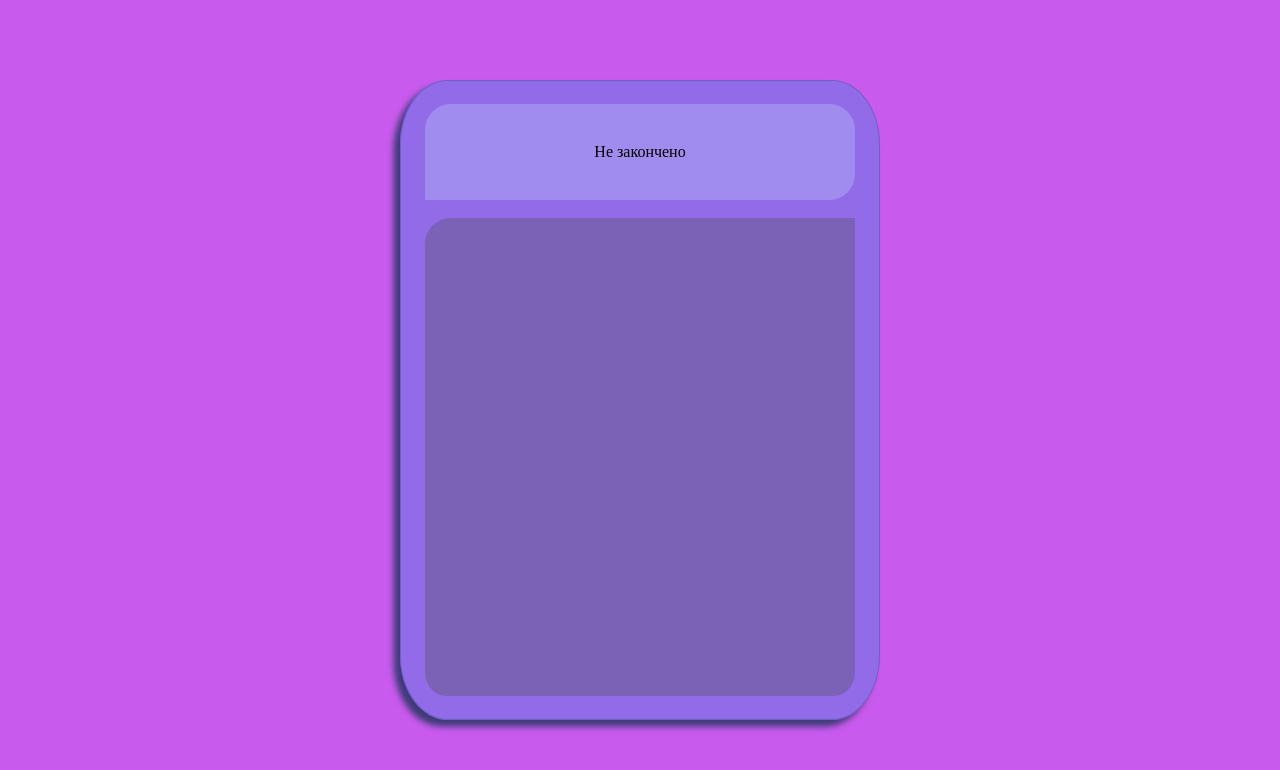
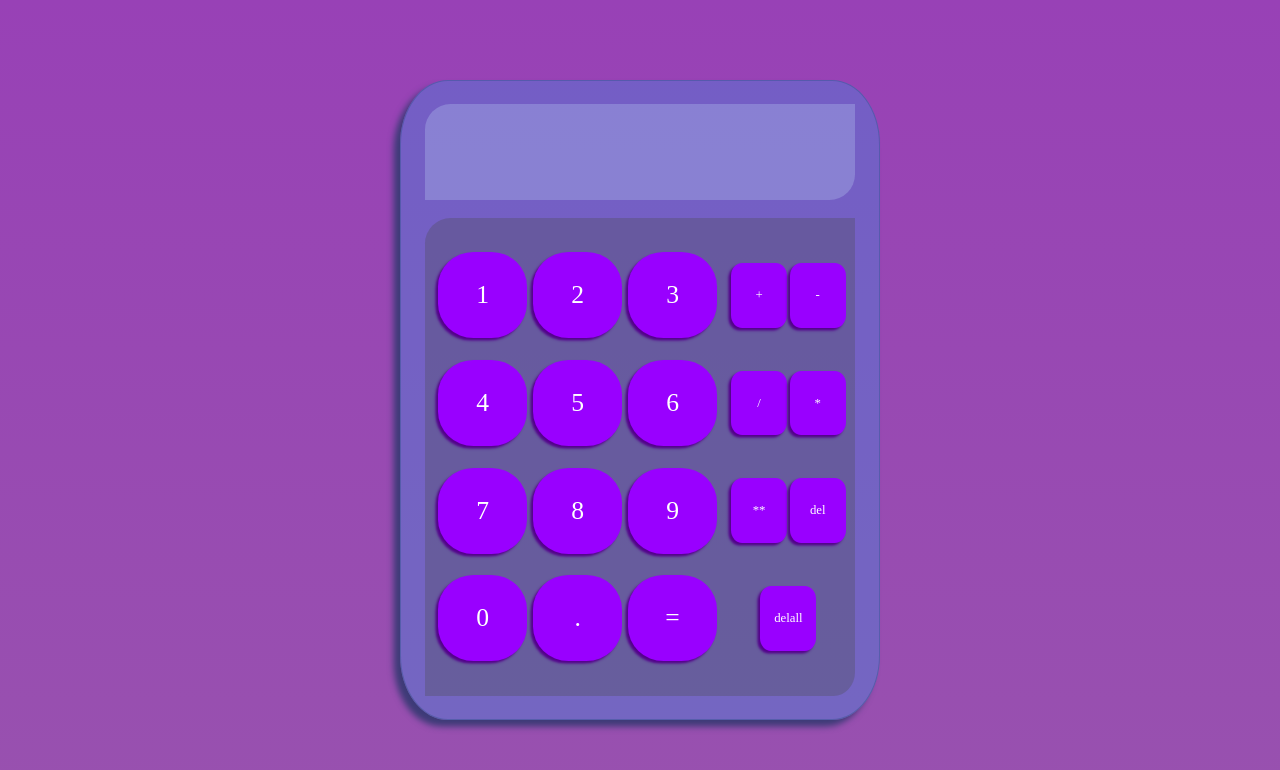
Before and after one commit to SRamzanA/Calculator-0.1, a plain HTML site: page index.html in a window 1280 px wide. Drawn offline with Linux system fonts and the light colour scheme.

Commit message:
Готовая версия

```diff
--- a/index.html
+++ b/index.html
@@ -1,5 +1,5 @@
 <!DOCTYPE html>
-<html lang="en">
+<html lang="ru">
 <head>
     <meta charset="UTF-8">
     <meta name="viewport" content="width=device-width, initial-scale=1.0">
@@ -9,11 +9,32 @@
 </head>
 <body>
     <div class="calculator">
-        <div class="c-display">Не закончено</div>
+        <div id="display" class="c-display"></div>
         <br>
         <div class="c-button">
-            <div class="c-number"></div>
-            <div class="c-func"></div>
+            <div class="c-b-num-panel">
+                <div class="b-number" onclick="displayAddNum(this.textContent)">1</div>
+                <div class="b-number" onclick="displayAddNum(this.textContent)">2</div>
+                <div class="b-number" onclick="displayAddNum(this.textContent)">3</div>
+                <div class="b-number" onclick="displayAddNum(this.textContent)">4</div>
+                <div class="b-number" onclick="displayAddNum(this.textContent)">5</div>
+                <div class="b-number" onclick="displayAddNum(this.textContent)">6</div>
+                <div class="b-number" onclick="displayAddNum(this.textContent)">7</div>
+                <div class="b-number" onclick="displayAddNum(this.textContent)">8</div>
+                <div class="b-number" onclick="displayAddNum(this.textContent)">9</div>
+                <div class="b-number" onclick="displayAddNum(this.textContent)">0</div>
+                <div class="b-number" onclick="displayAddFunc(this.textContent)">.</div>
+                <div class="b-number" onclick="result()">=</div>
+            </div>
+            <div class="c-b-func-panel">
+                <div class="b-func" onclick="displayAddFunc(this.textContent)">+</div>
+                <div class="b-func" onclick="displayAddFunc(this.textContent)">-</div>
+                <div class="b-func" onclick="displayAddFunc(this.textContent)">/</div>
+                <div class="b-func" onclick="displayAddFunc(this.textContent)">*</div>
+                <div class="b-func" onclick="displayAddFunc(this.textContent)">**</div>
+                <div class="b-func" onclick="delpop()">del</div>
+                <div class="b-func" onclick="deleteall()">delall</div>
+            </div>
         </div>
     </div>
 </body>
--- a/script.js
+++ b/script.js
@@ -0,0 +1,35 @@
+
+let display = document.getElementById("display")
+let numberButton = document.querySelectorAll(".b-number")
+
+let displayContent = []
+display.textContent = displayContent.join("")
+
+function deleteall() {
+    displayContent = []
+    display.textContent = displayContent.join("")
+}
+function delpop() {
+    displayContent.pop()
+    display.textContent = displayContent.join("")
+}
+function displayAddNum(num) {
+    displayContent.push(parseInt(num))
+    display.textContent = displayContent.join("")
+}
+function displayAddFunc(fun) {
+    if (Number.isInteger(displayContent[displayContent.length-1]) || Number.isFinite(displayContent[displayContent.length-1])) {
+        displayContent.push(fun)
+        display.textContent = displayContent.join("")
+    } else {
+        displayContent.pop()
+        displayContent.push(fun)
+        display.textContent = displayContent.join("")
+    }
+
+}
+function result() {
+    res = eval(displayContent.join(""))
+    displayContent = [res]
+    display.textContent = displayContent.join("")
+}
--- a/slyle.css
+++ b/slyle.css
@@ -5,6 +5,7 @@
 }
 body, html {
     background-color: #c95aee;
+    background: linear-gradient(to bottom, #9841b6, #9851af);
     width: 100%;
     height: 100vh;
     display: flex;
@@ -13,6 +14,7 @@ body, html {
 }
 
 .calculator {
+    cursor: default;
     width: 60vh;
     height: 80vh;
     background-color: #3c8bdf61;
@@ -28,18 +30,83 @@ body, html {
     width: 90%;
     height: 15%;
     background-color: #cdedfc3c;
+    font-size: 1.7vw;
     display: flex;
     align-items: center;
     justify-content: center;
+    flex-wrap: wrap;
     border-top-left-radius: 2vw;
-    border-top-right-radius: 2vw;
     border-bottom-right-radius: 2vw;
 }
 .c-button {
+    /* Запрещаем выделение текста (Взято с stackoverflow) */
+    -webkit-touch-callout: none; /* iOS Safari */
+    -webkit-user-select: none; /* Safari */
+    -khtml-user-select: none; /* Konqueror HTML */
+    -moz-user-select: none; /* Old versions of Firefox */
+    -ms-user-select: none; /* Internet Explorer/Edge */
+    user-select: none; /* Non-prefixed version, currently
+                        supported by Chrome, Edge, Opera and Firefox */
+
     width: 90%;
     height: 75%;
     background-color: #4c4c4c4f;
     border-top-left-radius: 2vw;
-    border-bottom-left-radius: 5%;
     border-bottom-right-radius: 5%;
+    display: flex;
+    align-items: center;
+    justify-content: center;
 }
+.c-b-num-panel {
+    width: 69%;
+    height: 90%;
+    display: flex;
+    align-items: center;
+    justify-content: center;
+    flex-wrap: wrap;
+}
+.c-b-func-panel {
+    width: 29%;
+    height: 90%;
+    display: flex;
+    align-items: center;
+    justify-content: center;
+    flex-wrap: wrap;
+}
+
+.c-b-num-panel > .b-number {
+    width: 30%;
+    height: 20%;
+    background-color: #9900ff;
+    box-shadow: -0.2vw 0.2vw 0.2vw #53008b;
+    margin: 1%;
+    color: white;
+    font-size: 2vw;
+    border-radius: 40%;
+    display: flex;
+    align-items: center;
+    justify-content: center;
+    transition: 0.2s;
+}
+.c-b-func-panel > .b-func {
+    width: 45%;
+    height: 15%;
+    border-radius: 20%;
+    color: white;
+    font-size: 1vw;
+    display: flex;
+    align-items: center;
+    justify-content: center;
+    background-color: #9900ff;
+    box-shadow: -0.2vw 0.2vw 0.2vw #53008b;
+    margin: 1%;
+    transition: 0.2s;
+}
+.c-b-func-panel > .b-func:hover {
+    box-shadow: -0.1vw 0.1vw 0.1vw #53008b;
+    transform: translate(-0.1vw, 0.1vw);
+}
+.c-b-num-panel > .b-number:hover {
+    box-shadow: -0.1vw 0.1vw 0.1vw #53008b;
+    transform: translate(-0.1vw, 0.1vw);
+}
```
